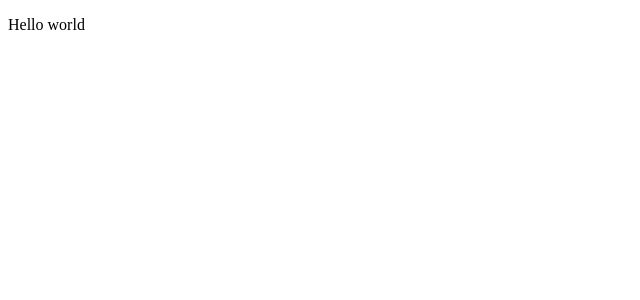
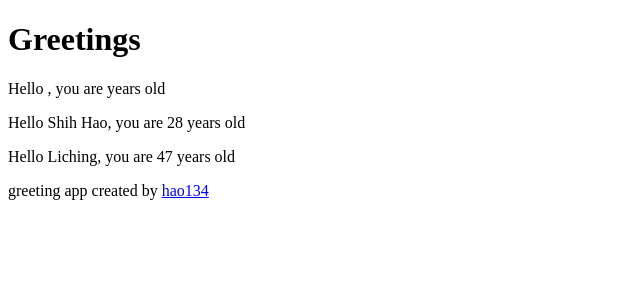
Before and after one commit to hao134/fullstackopen, a React (Create React App) app in the folder part1/: page / in a window 1280 px wide. Shown: the top 300 px of the page, without its empty margins (0-640 px from the left). Built offline with nearby package versions, Linux system fonts and the light colour scheme.

Commit message:
part1 react_simple_info

```diff
--- a/part1/src/App.js
+++ b/part1/src/App.js
@@ -1,7 +1,37 @@
-const App = () =>(
-  <div>
-    <p>Hello world</p>
-  </div>
-)
+const Hello = (props) => {
+  return (
+    <div>
+      <p>
+        Hello {props.name}, you are {props.age} years old
+      </p>
+    </div>
+  )
+}
+
+const Footer = () => {
+  return (
+    <div>
+      greeting app created by <a href="https://github.com/hao134">hao134</a>
+    </div>
+  )
+}
+
+const App = () => {
+
+  const name = "Liching"
+  const age = 47
+
+  return (
+    <>
+      <h1>Greetings</h1>
+      <Hello />
+      <Hello name="Shih Hao" age = {47-19} />
+      <Hello name={name} age={age}/>
+      <Footer />
+    </>
+  )
+}
+
+
 
 export default App
```
